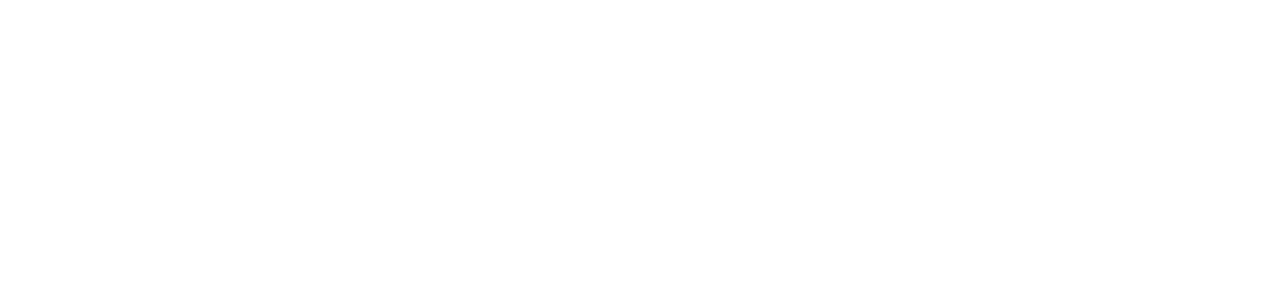
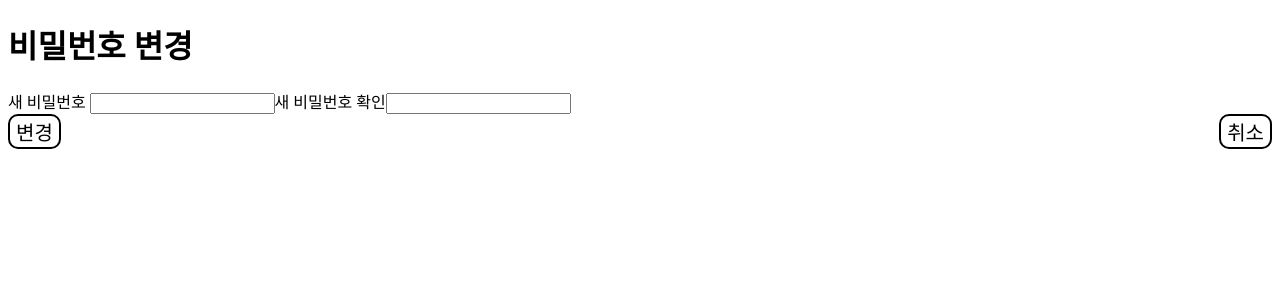
Before and after one commit to seonyong96/PlanIt, a React (Create React App) app in the folder src/main/reactjs/: page /resetpw in a window 1280 px wide. Before the commit this address had no page. Shown: the top 300 px of the page. Built offline with nearby package versions, Linux system fonts and the light colour scheme.

Commit message:
EmailVerification.jsx email값 부모/자식 동기화 App.js 비밀번호찾기,변경 Router추가 Button.css추가 FindPwPopup / ResetPw 컴포넌트 구현

```diff
--- a/src/main/reactjs/src/App.js
+++ b/src/main/reactjs/src/App.js
@@ -6,6 +6,7 @@
 import RegisterPage from './pages/Register';
 import Main from './pages/Main'
 import FindIdResult from "./pages/FindIdResult";
+import ResetPw from "./pages/ResetPw";
 
 function App() {
     return (
@@ -16,6 +17,7 @@
                     <Route path="/findid" element={<FindIdPopup/>}/>
                     <Route path="/findidresult" element={<FindIdResult/>}/>
                     <Route path="/findpw" element={<FindPwPopup/>}/>
+                    <Route path="/resetpw" element={<ResetPw/>}/>
                     <Route path="/register" element={<RegisterPage/>}/>
                     <Route path="/main" element={<Main/>}/>
                 </Routes>
--- a/src/main/reactjs/src/assets/button.css
+++ b/src/main/reactjs/src/assets/button.css
@@ -1,7 +1,7 @@
 .btnWrap {
     display: flex;
     justify-content: space-between;
-    gap:10px;
+    gap:5px;
 }
 
 .submitBtn ,.cancelBtn {
--- a/src/main/reactjs/src/components/EmailVerification.jsx
+++ b/src/main/reactjs/src/components/EmailVerification.jsx
@@ -115,7 +115,7 @@
                     name='emailVerify'
                     value={emailVerify}
                     type='text'
-                    onChange={(e) => setEmailVerify(e.target.value)}
+                    onChange={(e) => setEmailVerify(e.target.value.replace((/\s+/g, '')))}
                 />
                 {emailVerifyError && <div className="error">{emailVerifyError}</div>}
                 <button type='button' className='emailVerifyBtn' onClick={handleVerifyEmail}>확인</button>
--- a/src/main/reactjs/src/pages/FindPwPopup.jsx
+++ b/src/main/reactjs/src/pages/FindPwPopup.jsx
@@ -3,10 +3,12 @@
 import { initialState, reducer } from '../reducers/RegisterReducers'
 import EmailVerification from '../components/EmailVerification';
 import axios from 'axios';
+import { useNavigate } from 'react-router-dom';
 
 const FindPwPopup = () => {
 
     const [state, dispatch] = useReducer(reducer, initialState);
+    const navigate = useNavigate();
 
     function handleChange(e) {
         let { name, value } = e.target;
@@ -54,7 +56,7 @@
                 console.log(res);
 
                 // navigate로 res 데이터를 state에 담아서 전달 (result는 key)
-                // navitgate('/findidresult', { state: { result: res.data } });
+                navigate('/resetpw', { state: { result: res.data } });
 
             }).catch(err => {
                 alert(err.response.data.message);
--- /dev/null
+++ b/src/main/reactjs/src/pages/ResetPw.jsx
@@ -0,0 +1,156 @@
+import axios from 'axios';
+import React, { useState } from 'react';
+import { useLocation } from 'react-router-dom';
+
+const ResetPw = () => {
+
+    const location = useLocation();
+    const { result } = location.state || {};
+
+    const [resetPassword, setResetPassword] = useState('');
+    const [checkResetPassword, setCheckResetPassword] = useState('');
+    const [resetPasswordError, setResetPasswordError] = useState('');
+    const [checkResetPasswordError, setCheckResetPasswordError] = useState('');
+    const [passwordMatchFlag, setPasswordMatchFlag] = useState(false);
+
+    function handleInputChange(e, setterFunction) {
+        let { value } = e.target;
+
+        value = value.replace(/\s+/g, '');
+        setterFunction(value);
+
+    }
+
+    function handleChangeResetPassword(e) {
+        handleInputChange(e, setResetPassword)
+    }
+
+    function handleChangeCheckResetPassword(e) {
+
+        handleInputChange(e, setCheckResetPassword);
+
+        if (resetPassword !== e.target.value) {
+            setCheckResetPasswordError('새 비밀번호와 일치하지 않습니다.');
+            setPasswordMatchFlag(false);
+        } else if (resetPassword === e.target.value) {
+            setCheckResetPasswordError('새 비밀번호와 일치합니다.');
+            setPasswordMatchFlag(true);
+        }
+
+    }
+
+    function handleValidation(e) {
+        const { name, value } = e.target;
+
+        console.log(name, value)
+
+        switch (name) {
+            case 'resetPassword':
+                if (!value) {
+                    setResetPasswordError('새 비밀번호를 입력해주세요.');
+                } else if (!/^[a-zA-Z0-9]+$/.test(value)) {
+                    setResetPasswordError('새 비밀번호는 영문,숫자만 입력해주세요.');
+                } else { setResetPasswordError(''); }
+                break;
+            case 'checkResetPassword':
+                if (!value) {
+                    setCheckResetPasswordError('새 비밀번호와 일치하지 않습니다.');
+                    setPasswordMatchFlag(false);
+                } else if (value === resetPassword) {
+                    setCheckResetPasswordError('새 비밀번호와 일치합니다.');
+                    setPasswordMatchFlag(true);
+                } else {
+                    setCheckResetPasswordError('새 비밀번호와 일치하지 않습니다.');
+                    setPasswordMatchFlag(false);
+                }
+                break;
+        }
+    }
+
+    function handleResetSubmit(e) {
+
+        const reqData = {
+            "userId": result.userId,
+            "name": result.userName,
+            "email": result.email,
+            "birth": result.birth,
+            "newPw": resetPassword,
+            "NewPwCheck": checkResetPassword
+        }
+
+        if (Object.values(reqData).every(value => value)) {
+
+            axios.post(
+                '/api/setNewPw', reqData,
+                {
+                    headers: {
+                        'Content-type': 'application/json',
+                        'Accept': 'application/json'
+                    }
+                }).then(res => {
+                    console.log(res);
+                    alert('이건 비밀번호 변경이야')
+                    if (res.status === '200') {
+                        alert('비밀번호가 변경되었습니다.');
+                        window.close();
+                    }
+                }).catch(err => {
+                    alert(err.response.data.message);
+                })
+            }else{
+                alert('모든 입력란은 필수입니다.');
+            }
+
+    }
+
+    function handleCancel(e) {
+        e.preventDefault();
+        window.close();
+    }
+
+
+    return (
+        <div>
+            <h1>비밀번호 변경</h1>
+            <div className='resetPasswordContentWrap'>
+                <label>새 비밀번호 </label>
+                <input
+                    className='resetPasswordWrap'
+                    id='resetPassword'
+                    name="resetPassword"
+                    value={resetPassword}
+                    autocomplete="off"
+                    type='password'
+                    onChange={handleChangeResetPassword}
+                    onBlur={handleValidation}
+                />
+                {resetPasswordError && <div className="error">{resetPasswordError}</div>}
+
+                <label>새 비밀번호 확인</label>
+                <input
+                    className='checkResetPasswordWrap'
+                    id='checkResetPassword'
+                    name="checkResetPassword"
+                    value={checkResetPassword}
+                    autocomplete="off"
+                    type='password'
+                    onChange={handleChangeCheckResetPassword}
+                    onBlur={handleValidation}
+                />
+                {passwordMatchFlag ?
+                    <div style={{ color: 'blue' }}>{checkResetPasswordError}</div>
+                    :
+                    <div className="error" style={{ color: 'red' }}>{checkResetPasswordError}</div>
+                }
+            </div>
+            <div className='btnWrap'>
+                {/*변경 버튼*/}
+                <button type='button' className='submitBtn' onClick={handleResetSubmit}>변경</button>
+                {/*취소 버튼*/}
+                <button type='button' className='cancelBtn' onClick={handleCancel}>취소</button>
+            </div>
+        </div>
+    );
+};
+
+export default ResetPw;
```
